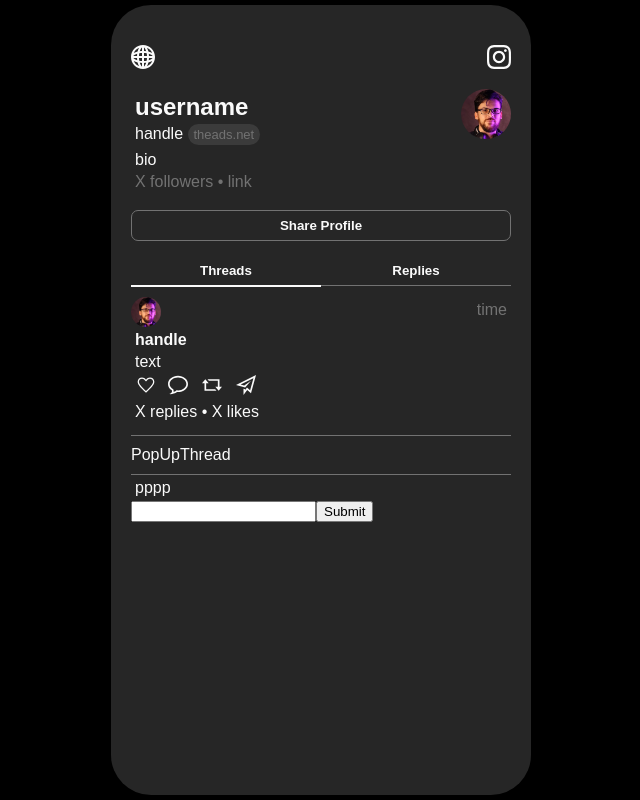
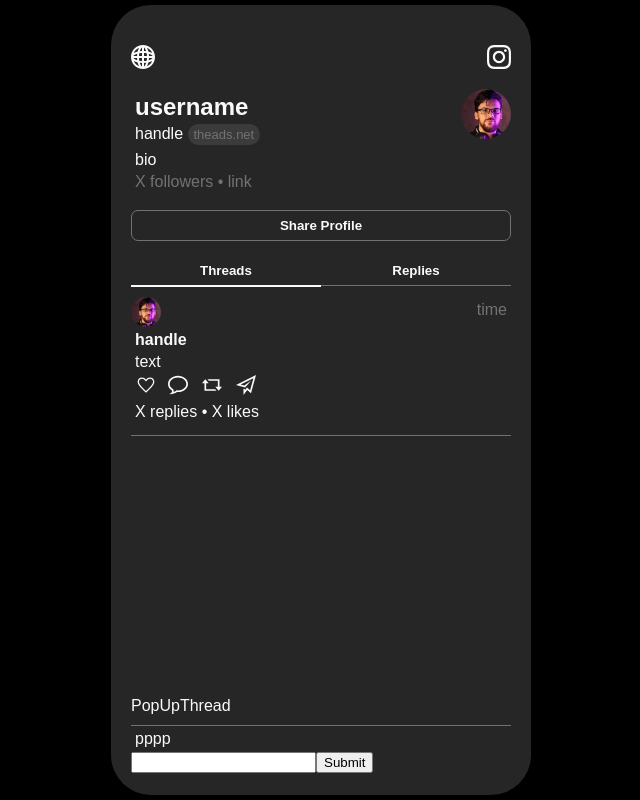
Before and after one commit to paulpessoa/react-threads, a React (Create React App) app: page / in a window 1280 px wide. Shown: the whole page, without its empty margins (319-959 px from the left). Built offline with nearby package versions, Linux system fonts and the light colour scheme.

Commit message:
style feed

```diff
--- a/src/index.css
+++ b/src/index.css
@@ -122,3 +122,8 @@ button.primary {
 .feed-card .img-container img {
   height: 110%;
 }
+
+.feed {
+  height: 400px;
+  overflow-y: scroll;
+}
```
